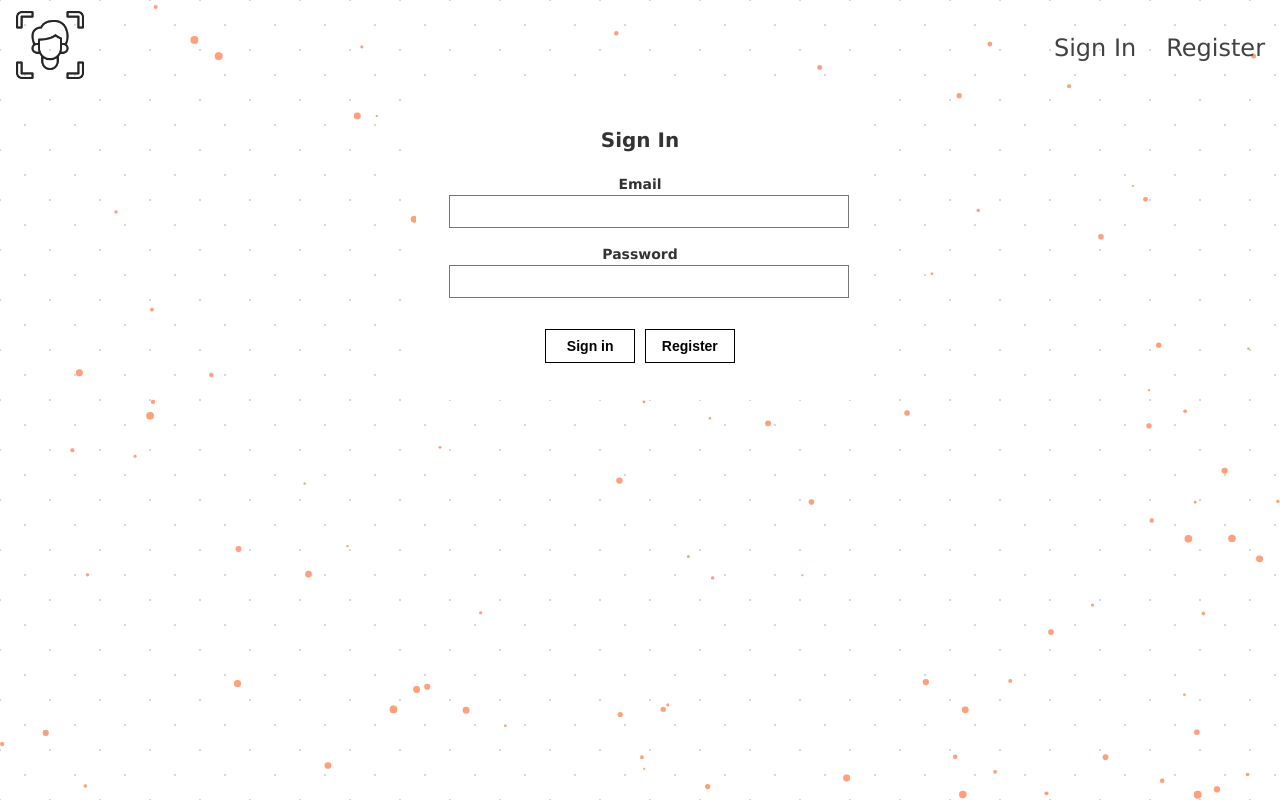
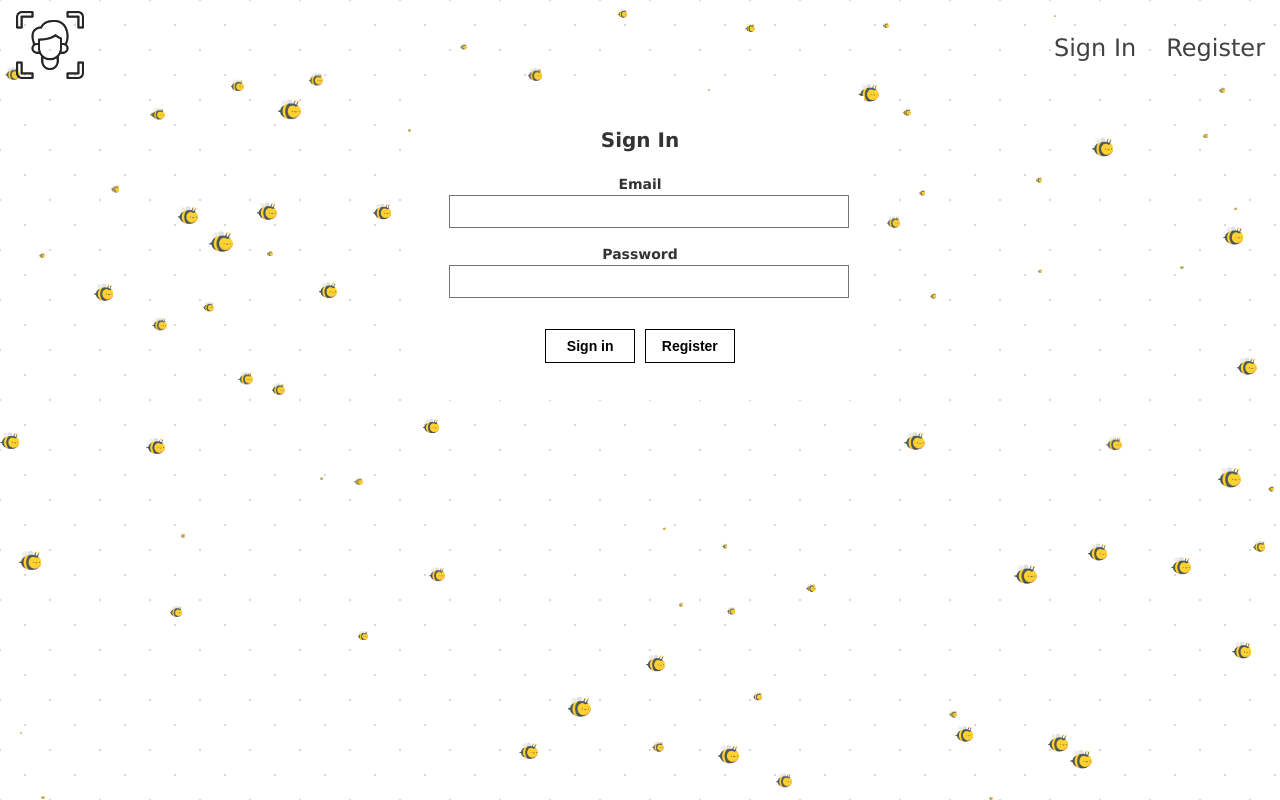
Before and after one commit to IamDarya/face-recognition, a React (Create React App) app: page / in a window 1280 px wide. Built offline with nearby package versions, Linux system fonts and the light colour scheme.

Commit message:
fix: particles

```diff
--- a/src/components/Particle/Particle.tsx
+++ b/src/components/Particle/Particle.tsx
@@ -157,7 +157,7 @@ export const Particle = () => {
           },
           modes: {
             bubble: {
-              distance: 400,
+              distance: 500,
               duration: 2,
               opacity: 0.8,
               size: 40,
@@ -177,7 +177,7 @@ export const Particle = () => {
           },
           links: {
             color: '#ffffff',
-            distance: 150,
+            distance: 200,
             enable: false,
             opacity: 0.5,
             width: 1,
@@ -196,19 +196,31 @@ export const Particle = () => {
           number: {
             density: {
               enable: true,
-              value_area: 800,
+              value_area: 900,
             },
             value: 80,
           },
           opacity: {
-            value: 0.5,
+            value: 0.7,
           },
           shape: {
-            type: 'circle',
+            type: 'image',
+            stroke: {
+              width: 0,
+              color: '#000000',
+            },
+            polygon: {
+              nb_sides: 5,
+            },
+            image: {
+              src: `${BeeImg}`,
+              width: 200,
+              height: 200,
+            },
           },
           size: {
             random: true,
-            value: 4,
+            value: 12,
           },
         },
         detectRetina: true,
```
